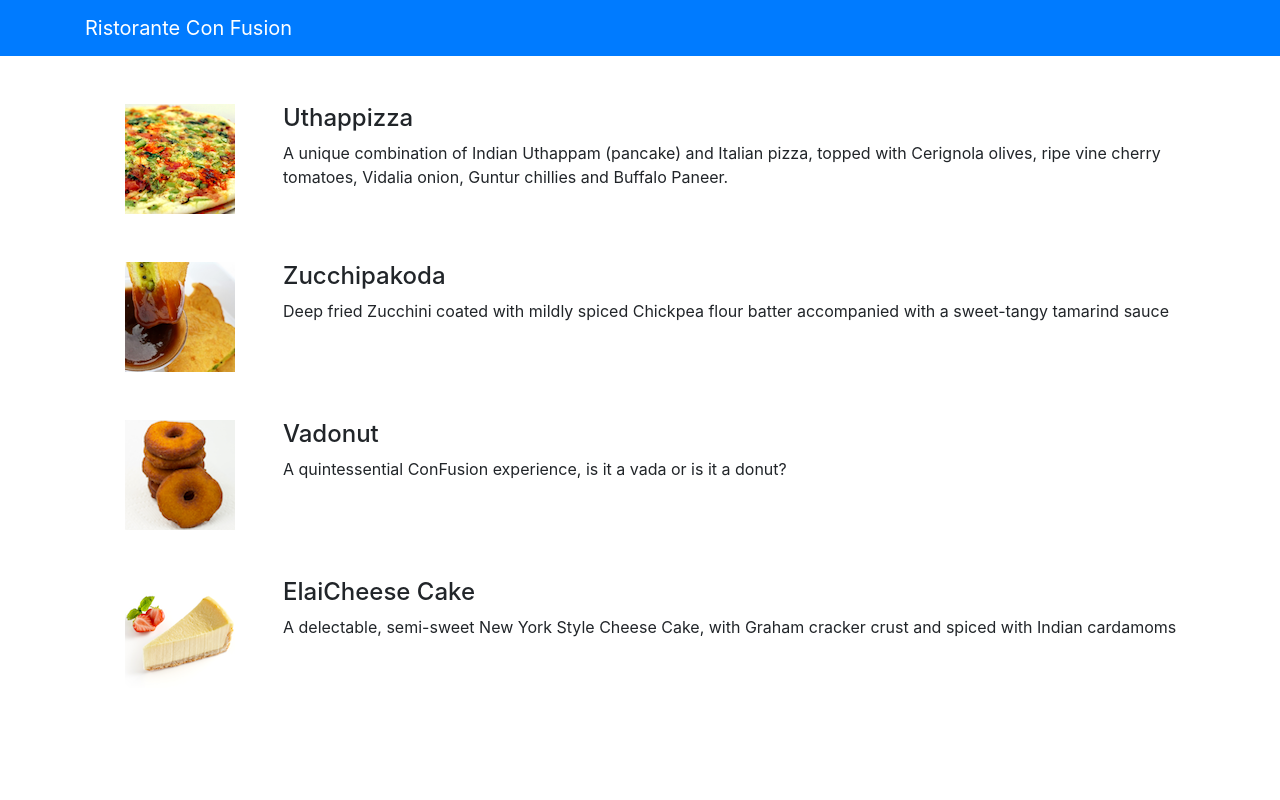
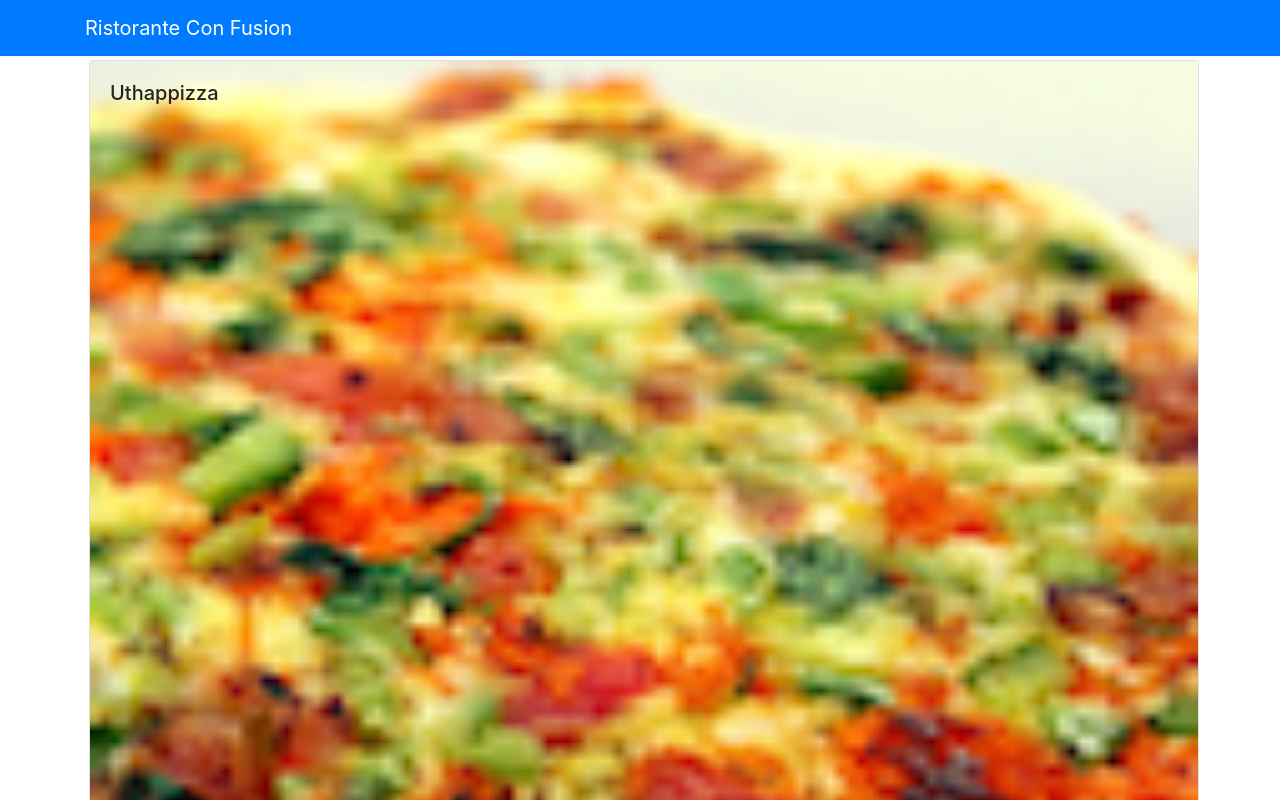
Before and after one commit to kevinfields/git-test, a React (Create React App) app: page / in a window 1280 px wide. Shown: the top 800 px of the page. Built offline with nearby package versions, Linux system fonts and the light colour scheme.

Commit message:
components part 2

```diff
--- a/src/App.js
+++ b/src/App.js
@@ -1,11 +1,19 @@
 import React, {Component} from 'react';
 import { Navbar, NavbarBrand } from 'reactstrap';
 import Menu from "./components/MenuComponent";
+import {DISHES} from './shared/dishes'
 
 
+class App extends Component {
 
+    constructor(props){
 
-const App = () => {
+      super(props);
+      this.state={
+        dishes: DISHES
+      }
+    }
+  render() {
   return (
     <div>
       <Navbar dark color="primary">
@@ -13,9 +21,10 @@
           <NavbarBrand href='/'>Ristorante Con Fusion</NavbarBrand>
         </div>
       </Navbar>
-      <Menu />
+      <Menu dishes={this.state.dishes}/>
     </div>
   );
+  }
 }
 
 export default App;
--- a/src/components/MenuComponent.js
+++ b/src/components/MenuComponent.js
@@ -1,72 +1,61 @@
 import React, {Component} from 'react';
-import {Media} from 'reactstrap';
+import {Card, CardImg, CardImgOverlay, CardText, CardBody, CardTitle} from 'reactstrap';
 
 class Menu extends Component{
     constructor(props){
         super(props);
 
         this.state = {
-            dishes: [
-                 {
-                    id: 0,
-                    name:'Uthappizza',
-                    image: 'assets/imagesHKUST/uthappizza.png',
-                    category: 'mains',
-                    label:'Hot',
-                    price:'4.99',
-                    description:'A unique combination of Indian Uthappam (pancake) and Italian pizza, topped with Cerignola olives, ripe vine cherry tomatoes, Vidalia onion, Guntur chillies and Buffalo Paneer.'                        },
-                 {
-                    id: 1,
-                    name:'Zucchipakoda',
-                    image: 'assets/imagesHKUST/zucchipakoda.png',
-                    category: 'appetizer',
-                    label:'',
-                    price:'1.99',
-                    description:'Deep fried Zucchini coated with mildly spiced Chickpea flour batter accompanied with a sweet-tangy tamarind sauce'                        },
-                 {
-                    id: 2,
-                    name:'Vadonut',
-                    image: 'assets/imagesHKUST/vadonut.png',
-                    category: 'appetizer',
-                    label:'New',
-                    price:'1.99',
-                    description:'A quintessential ConFusion experience, is it a vada or is it a donut?'                        },
-                 {
-                    id: 3,
-                    name:'ElaiCheese Cake',
-                    image: 'assets/imagesHKUST/elaicheesecake.png',
-                    category: 'dessert',
-                    label:'',
-                    price:'2.99',
-                    description:'A delectable, semi-sweet New York Style Cheese Cake, with Graham cracker crust and spiced with Indian cardamoms'
-                }
-            ]
+            selectedDish: null
+        }
+    }
+
+    onDishSelect(dish){
+        this.setState({
+            selectedDish: dish
+        })
+    }
+
+    renderDish(dish){
+        if (dish !== null) {
+            return (
+                <Card>
+                  <CardImg width='100%' src={dish.image} alt={dish.name} />
+                  <CardBody>
+                      <CardTitle>{dish.name}</CardTitle>
+                      <CardText>{dish.description}</CardText>
+                  </CardBody>
+                </Card>
+            );
+        } else {
+            return (
+                <div></div>
+            )
         }
     }
 
     render() {
 
-        const menu = this.state.dishes.map((dish) => {
+        const menu = this.props.dishes.map((dish) => {
             return (
-            <div key={dish.id} className='col-12 mt-5'>
-                <Media tag='li'>
-                    <Media left middle>
-                        <Media object src={dish.image} alt={dish.name} />
-                    </Media>
-                    <Media body className='ml-5'>
-                        <Media heading>{dish.name}</Media>
-                        <p>{dish.description}</p>
-                    </Media>
-                </Media>
+            <div className='col-12 md-5 m-1'>
+                <Card key={dish.id}
+                onClick={() => this.onDishSelect(dish)}>
+                    <CardImg width='100%' src={dish.image} alt={dish.name} />
+                    <CardImgOverlay>
+                        <CardTitle>{dish.name}</CardTitle>
+                    </CardImgOverlay>
+                </Card>
             </div>
         )});
 
         return (
             <div className='container'>
                 <div className='row'>
-                    <Media list>
                         {menu}
-                    </Media>
+                </div>
+                <div className='row'>
+                    {this.renderDish(this.state.selectedDish)}
                 </div>
             </div>
         );
--- /dev/null
+++ b/src/shared/dishes.js
@@ -0,0 +1,35 @@
+export const DISHES =  [
+    {
+       id: 0,
+       name:'Uthappizza',
+       image: 'assets/imagesHKUST/uthappizza.png',
+       category: 'mains',
+       label:'Hot',
+       price:'4.99',
+       description:'A unique combination of Indian Uthappam (pancake) and Italian pizza, topped with Cerignola olives, ripe vine cherry tomatoes, Vidalia onion, Guntur chillies and Buffalo Paneer.'                        },
+    {
+       id: 1,
+       name:'Zucchipakoda',
+       image: 'assets/imagesHKUST/zucchipakoda.png',
+       category: 'appetizer',
+       label:'',
+       price:'1.99',
+       description:'Deep fried Zucchini coated with mildly spiced Chickpea flour batter accompanied with a sweet-tangy tamarind sauce'                        },
+    {
+       id: 2,
+       name:'Vadonut',
+       image: 'assets/imagesHKUST/vadonut.png',
+       category: 'appetizer',
+       label:'New',
+       price:'1.99',
+       description:'A quintessential ConFusion experience, is it a vada or is it a donut?'                        },
+    {
+       id: 3,
+       name:'ElaiCheese Cake',
+       image: 'assets/imagesHKUST/elaicheesecake.png',
+       category: 'dessert',
+       label:'',
+       price:'2.99',
+       description:'A delectable, semi-sweet New York Style Cheese Cake, with Graham cracker crust and spiced with Indian cardamoms'
+   }
+]
```
